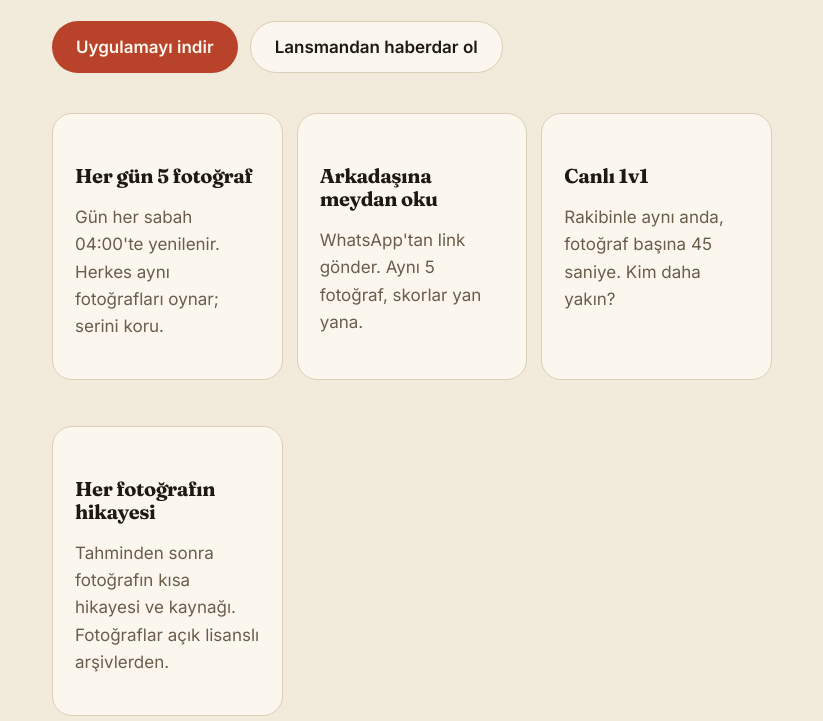
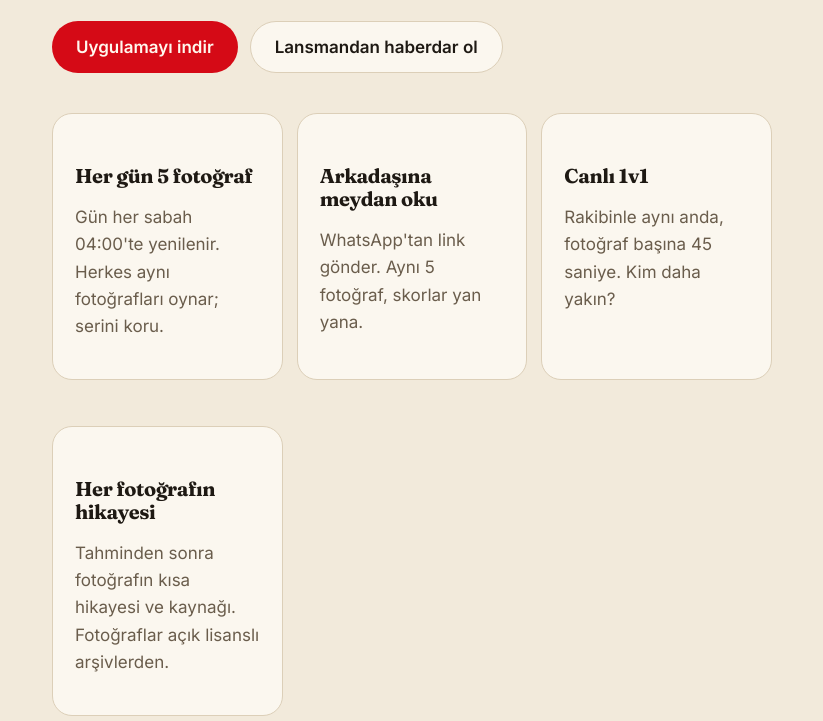
Before and after one commit to Yigityakut/maziturkiye, a plain HTML site: page index.html in a window 1280 px wide. Shown: the part 334-1055 px from the top of the page, without its empty margins (228-1051 px from the left). Drawn offline with Linux system fonts and the light colour scheme.

Commit message:
New logo: crescent-and-star pin on flag red
Co-Authored-By: Claude Opus 5.5 <noreply@anthropic.com>

```diff
--- a/assets/site.css
+++ b/assets/site.css
@@ -1,4 +1,4 @@
-:root{--bg:#F2EADB;--surface:#FBF7EF;--alt:#EDE3D1;--ink:#1E1913;--muted:#6A5D4C;--faint:#9C8E79;--line:#DCCFB8;--accent:#B8432A;--accent-ink:#FFF8EE;--soft:#F1D6C9}
+:root{--bg:#F2EADB;--surface:#FBF7EF;--alt:#EDE3D1;--ink:#1E1913;--muted:#6A5D4C;--faint:#9C8E79;--line:#DCCFB8;--accent:#D50A16;--accent-ink:#FFF8EE;--soft:#F7D3D0}
 @media (prefers-color-scheme:dark){:root:not([data-theme="light"]){--bg:#14110D;--surface:#1E1A14;--alt:#29231B;--ink:#F1E8D8;--muted:#B2A48E;--faint:#7D705E;--line:#3A3228;--accent:#E0694A;--accent-ink:#1A120C;--soft:#4A2A20}}
 *{box-sizing:border-box}html{-webkit-text-size-adjust:100%}
 body{margin:0;background:var(--bg);color:var(--ink);font:17px/1.6 Inter,system-ui,-apple-system,"Segoe UI",sans-serif}
```
Also changed, not shown: assets/apple-touch-icon.png, assets/favicon.png, assets/icon.png.
